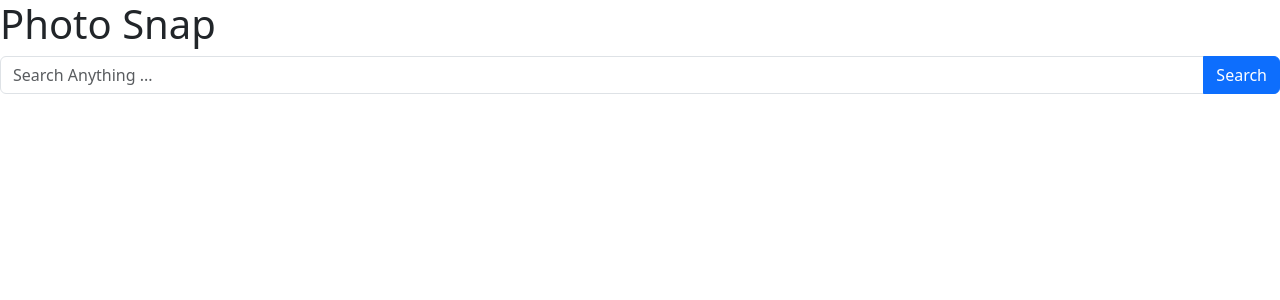
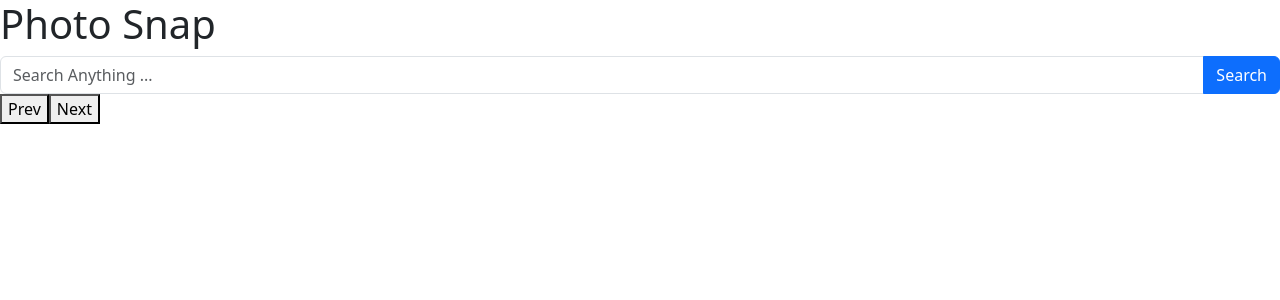
Before and after one commit to sylviajsy/react-game, a React (Vite) app: page / in a window 1280 px wide. Shown: the top 300 px of the page. Built offline with nearby package versions, Linux system fonts and the light colour scheme.

Commit message:
Add next/prev button

```diff
--- a/src/App.jsx
+++ b/src/App.jsx
@@ -5,6 +5,7 @@ import SearchField from './components/SearchField';
 import SearchCount from './components/SearchCount';
 import SearchResult from './components/SearchResult';
 import PhotoCard from './components/PhotoCard';
+import PageButton from './components/PageButton';
 
 function App() {
   const [word, setWord] = useState("")
@@ -12,14 +13,15 @@ function App() {
   const [count, setCount] = useState(0);
   const [page, setPage] = useState(1);
 
-  const fetchData = async(searchTerm) => {
+  const fetchData = async(searchTerm, pageNum) => {
     const access_key = import.meta.env.VITE_UNSPLASH_ACCESS_KEY;
     setWord(searchTerm);
     setCount(prevCount => prevCount+1);
+    setPage(pageNum);
 
     try {
       const response = await fetch(
-        `https://api.unsplash.com/search/photos?client_id=${access_key}&query=${searchTerm}`
+        `https://api.unsplash.com/search/photos?client_id=${access_key}&query=${searchTerm}&page=${pageNum}`
       );
       const data = await response.json();
       console.log("API data:", data);
@@ -32,9 +34,7 @@ function App() {
   return (
     <div className='Container'>
       <h1>Photo Snap</h1>
-      <div className='search-section'>
-        <SearchField onSubmit={fetchData}/>
-      </div>
+      <SearchField onSubmit={fetchData}/>
       {word && <SearchCount count={count}/>}
       {word && <SearchResult searchWord = {word}/>}
       <div className="row">
@@ -45,6 +45,10 @@ function App() {
               alt={images.alt_description}
           />))}
       </div>
+
+      <PageButton
+                  onNext={()=>fetchData(word, page+1)}
+                  onPrev={()=>fetchData(word, page-1)} />
 
     </div>
   )
--- /dev/null
+++ b/src/components/PageButton.jsx
@@ -0,0 +1,19 @@
+import React from 'react'
+import { Button } from 'react-bootstrap'
+
+const PageButton = ({ onNext, onPrev }) => {
+  return (
+    <div>
+        <button onClick={onPrev}>
+            Prev
+        </button>
+
+        <button onClick={onNext}>
+            Next
+        </button>
+    </div>
+
+  )
+}
+
+export default PageButton
--- a/src/components/SearchField.jsx
+++ b/src/components/SearchField.jsx
@@ -9,7 +9,7 @@ const SearchField = ({ onSubmit }) => {
 
     const handleSearch = (event) => {
       event.preventDefault();
-      onSubmit(searchInput.current.value);
+      onSubmit(searchInput.current.value, 1);
     };
   return (
     <Form onSubmit={handleSearch}>
```
